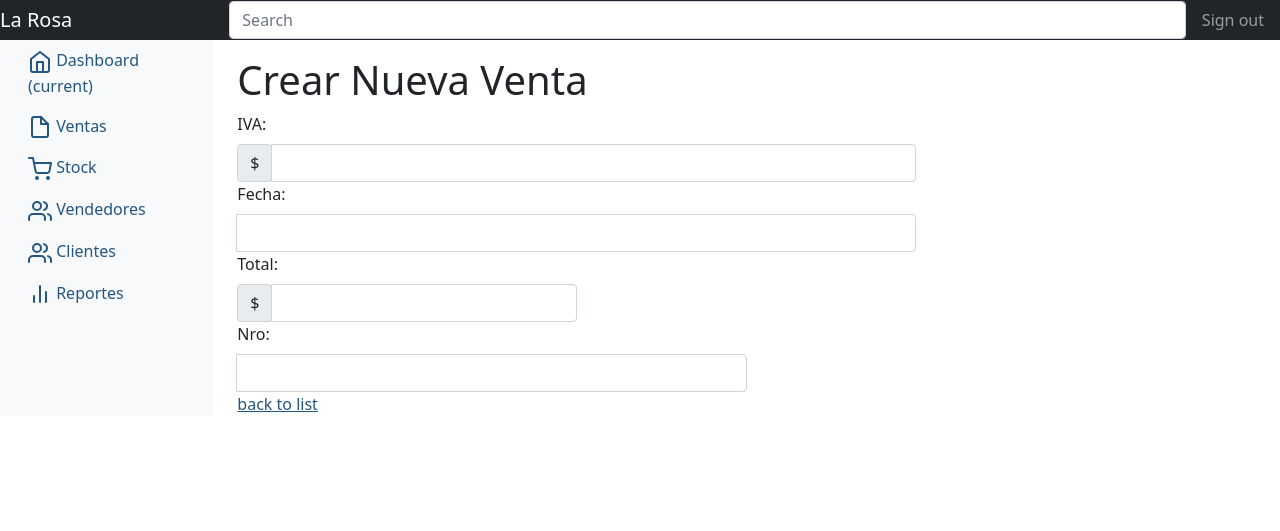
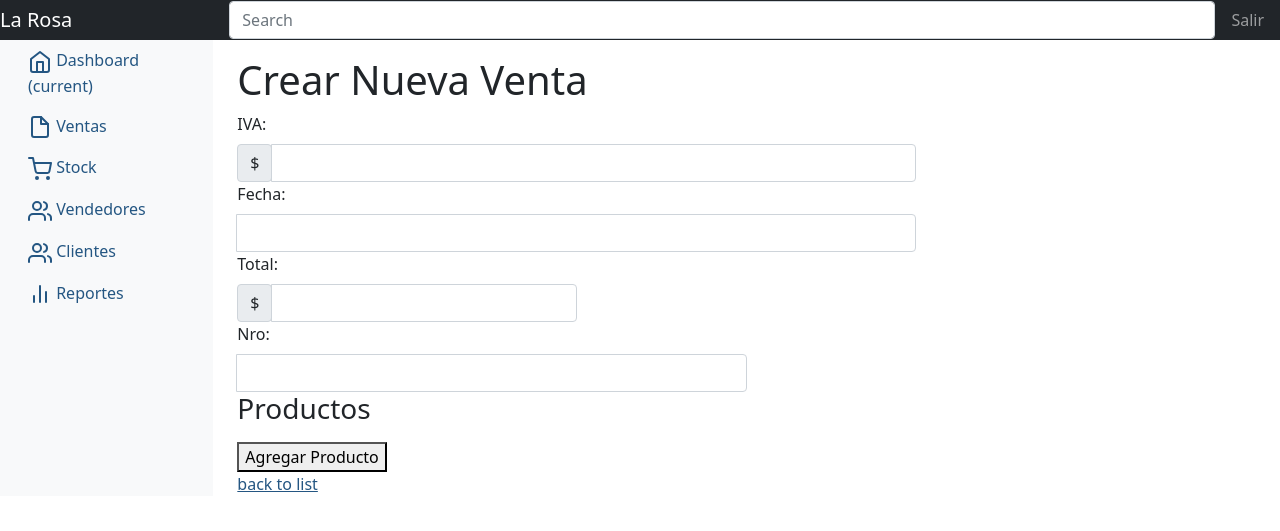
Before and after one commit to OpticaDelSol/larosa_online, a Symfony app: template templates/venta/new.html.twig in a window 1280 px wide. Shown: the top 531 px of the page. Run offline with Twig, Linux system fonts and the light colour scheme; the template is opened without the code that fills it, so the values that code supplies are empty; form fields are guessed from the names that the template uses; style sheets or scripts are compiled from the project's sources; some libraries are stand-ins or nearby versions.

Commit message:
modif varias

```diff
--- a/src/Form/VentaType.php
+++ b/src/Form/VentaType.php
@@ -24,6 +24,7 @@ class VentaType extends AbstractType
       [
         'entry_type' => ProductoType::class,
         'entry_options' => ['label' => false],
+        'allow_add' => true,
       ]
     );
     }
--- a/templates/base.html.twig
+++ b/templates/base.html.twig
@@ -24,5 +24,6 @@
                 </main>
             </div>
         </div>
+        {% block javascripts_2 %} {% endblock %}
     </body>
 </html>
--- a/templates/layout/navbar.html.twig
+++ b/templates/layout/navbar.html.twig
@@ -3,7 +3,7 @@
     <input class="form-control form-control-dark w-100" type="text" placeholder="Search" aria-label="Search">
     <ul class="navbar-nav px-3">
         <li class="nav-item text-nowrap">
-            <a class="nav-link" href="#">Sign out</a>
+            <a class="nav-link" href="#">Salir</a>
         </li>
     </ul>
 </nav>
--- a/templates/venta/new.html.twig
+++ b/templates/venta/new.html.twig
@@ -49,7 +49,56 @@
             </div>
         </div>
 
+    <h3>Productos</h3>
+    <div id="venta_productos">
+    {# the data-index attribute is required for the JavaScript code below #}
+    <ul class="productos"
+            data-index="{{ form.productos|length > 0 ? form.productos|last.vars.name + 1 : 0 }}"
+            data-prototype="{{ form_widget(form.productos.vars.prototype)|e('html_attr') }}"
+        >
+
+        {% for prod in form.productos %}
+            <li>{{ form_row(prod.cantidad) }}</li>
+        {% endfor %}
+
+
+    </ul>
+    <button type="button" class="add_item_link" data-collection-holder-class="productos">Agregar Producto</button>
+    </div>
+
     {{ form_end(form) }}
 
     <a href="{{ path('app_venta_index') }}">back to list</a>
 {% endblock %}
+{% block javascripts_2 %}
+<script>
+
+
+
+const addFormToCollection = (e) => {
+  const collectionHolder = document.querySelector('.' + e.currentTarget.dataset.collectionHolderClass);
+
+  const item = document.createElement('li');
+
+  item.innerHTML = collectionHolder
+    .dataset
+    .prototype
+    .replace(
+      /__name__/g,
+      collectionHolder.dataset.index
+    );
+
+  collectionHolder.appendChild(item);
+
+  collectionHolder.dataset.index++;
+};
+
+document
+  .querySelectorAll('.add_item_link')
+  .forEach(btn => {
+      btn.addEventListener("click", addFormToCollection)
+  });
+
+
+</script>
+{% endblock %}
```
Also changed, not shown: assets/app.js (+7 -4 lines).
